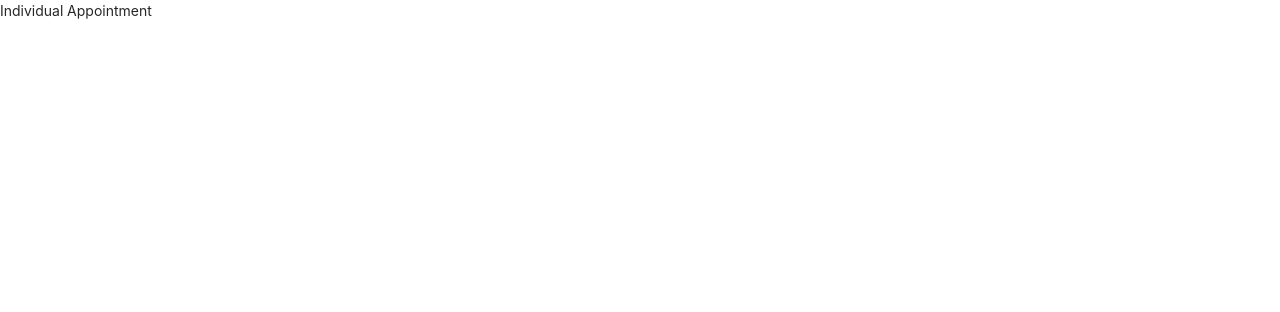
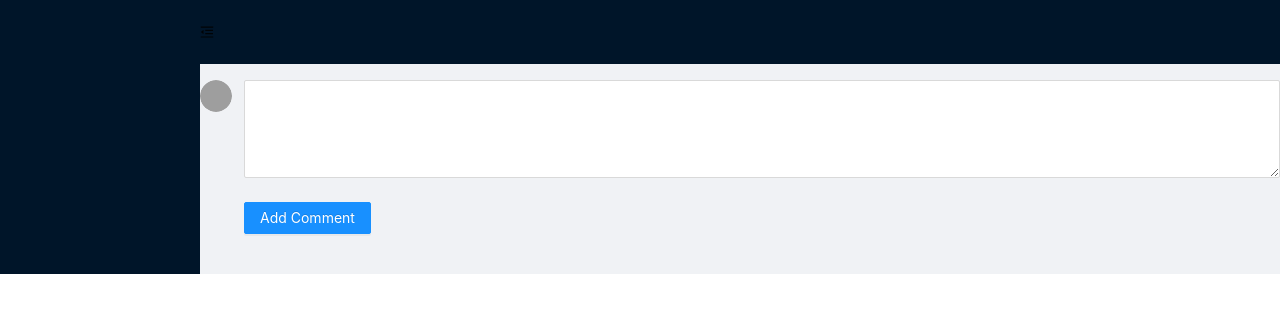
Before and after one commit to dmquinn/Appointment-Organiser, a Next.js app in the folder my-awesome-app/: page /1 in a window 1280 px wide. Shown: the top 312 px of the page. Built offline with nearby package versions, Linux system fonts and the light colour scheme; grey boxes are pictures that could not be loaded.

Commit message:
slug page basic setup

```diff
--- a/my-awesome-app/src/pages/[slug].tsx
+++ b/my-awesome-app/src/pages/[slug].tsx
@@ -1,7 +1,125 @@
-import React from "react";
+import { Avatar, Button, Comment, Form, Input, Layout, List } from "antd";
+import { MenuFoldOutlined, MenuUnfoldOutlined } from "@ant-design/icons";
+import { Content, Header } from "antd/lib/layout/layout";
+import Sider from "antd/lib/layout/Sider";
+import moment from "moment";
+import React, { useState } from "react";
 
-const Appointment = () => {
-  return <div>Individual Appointment</div>;
+const { TextArea } = Input;
+
+interface CommentItem {
+  author: string;
+  avatar: string;
+  content: React.ReactNode;
+  datetime: string;
+}
+
+interface EditorProps {
+  onChange: (e: React.ChangeEvent<HTMLTextAreaElement>) => void;
+  onSubmit: () => void;
+  submitting: boolean;
+  value: string;
+}
+
+const CommentList = ({ comments }: { comments: CommentItem[] }) => (
+  <List
+    dataSource={comments}
+    header={`${comments.length} ${comments.length > 1 ? "replies" : "reply"}`}
+    itemLayout="horizontal"
+    renderItem={(props) => <Comment {...props} />}
+  />
+);
+
+const Editor = ({ onChange, onSubmit, submitting, value }: EditorProps) => (
+  <>
+    <Form.Item>
+      <TextArea rows={4} onChange={onChange} value={value} />
+    </Form.Item>
+    <Form.Item>
+      <Button
+        htmlType="submit"
+        loading={submitting}
+        onClick={onSubmit}
+        type="primary"
+      >
+        Add Comment
+      </Button>
+    </Form.Item>
+  </>
+);
+
+const SingleAppointment: React.FC = () => {
+  const [comments, setComments] = useState<CommentItem[]>([]);
+  const [submitting, setSubmitting] = useState(false);
+  const [value, setValue] = useState("");
+  const [collapsed, setCollapsed] = useState(false);
+
+  const handleSubmit = () => {
+    if (!value) return;
+
+    setSubmitting(true);
+
+    setTimeout(() => {
+      setSubmitting(false);
+      setValue("");
+      setComments([
+        ...comments,
+        {
+          author: "Tracy Pew",
+          avatar: "https://joeschmoe.io/api/v1/random",
+          content: <p>{value}</p>,
+          datetime: moment().fromNow(),
+        },
+      ]);
+    }, 1000);
+  };
+
+  const handleChange = (e: React.ChangeEvent<HTMLTextAreaElement>) => {
+    setValue(e.target.value);
+  };
+
+  return (
+    <Layout>
+      <Sider trigger={null} collapsible collapsed={collapsed}>
+        <div className="logo" />
+      </Sider>
+      <Layout className="site-layout">
+        <Header className="site-layout-background" style={{ padding: 0 }}>
+          {React.createElement(
+            collapsed ? MenuUnfoldOutlined : MenuFoldOutlined,
+            {
+              className: "trigger",
+              onClick: () => setCollapsed(!collapsed),
+            }
+          )}
+        </Header>
+        <Content
+        // className="site-layout-background"
+        // style={{
+        //   margin: "24px 16px",
+        //   padding: 24,
+        //   minHeight: 280,
+        // }}
+        >
+          {" "}
+          {comments.length > 0 && <CommentList comments={comments} />}
+          <Comment
+            avatar={
+              <Avatar src="https://joeschmoe.io/api/v1/random" alt="Han Solo" />
+            }
+            content={
+              <Editor
+                onChange={handleChange}
+                onSubmit={handleSubmit}
+                submitting={submitting}
+                value={value}
+              />
+            }
+          />
+        </Content>
+      </Layout>
+    </Layout>
+  );
 };
 
-export default Appointment;
+export default SingleAppointment;
--- a/my-awesome-app/src/store/reducers/counterSlice.ts
+++ b/my-awesome-app/src/store/reducers/counterSlice.ts
@@ -18,8 +18,6 @@ export const counterSlice = createSlice({
   // So for example, if we make a dispatch to the 'increment' action here from the index page, it will get triggered and change the value of the state from 0 to 1.
   reducers: {
     increment: (state) => {
-      // Redux Toolkit allows us to write "mutating" logic in reducers.
-      // It doesn't actually mutate the state because it uses the Immer library, which detects changes to a "draft state" and produces a brand new immutable state based off those changes
       state.value++;
     },
     decrement: (state) => {
```
